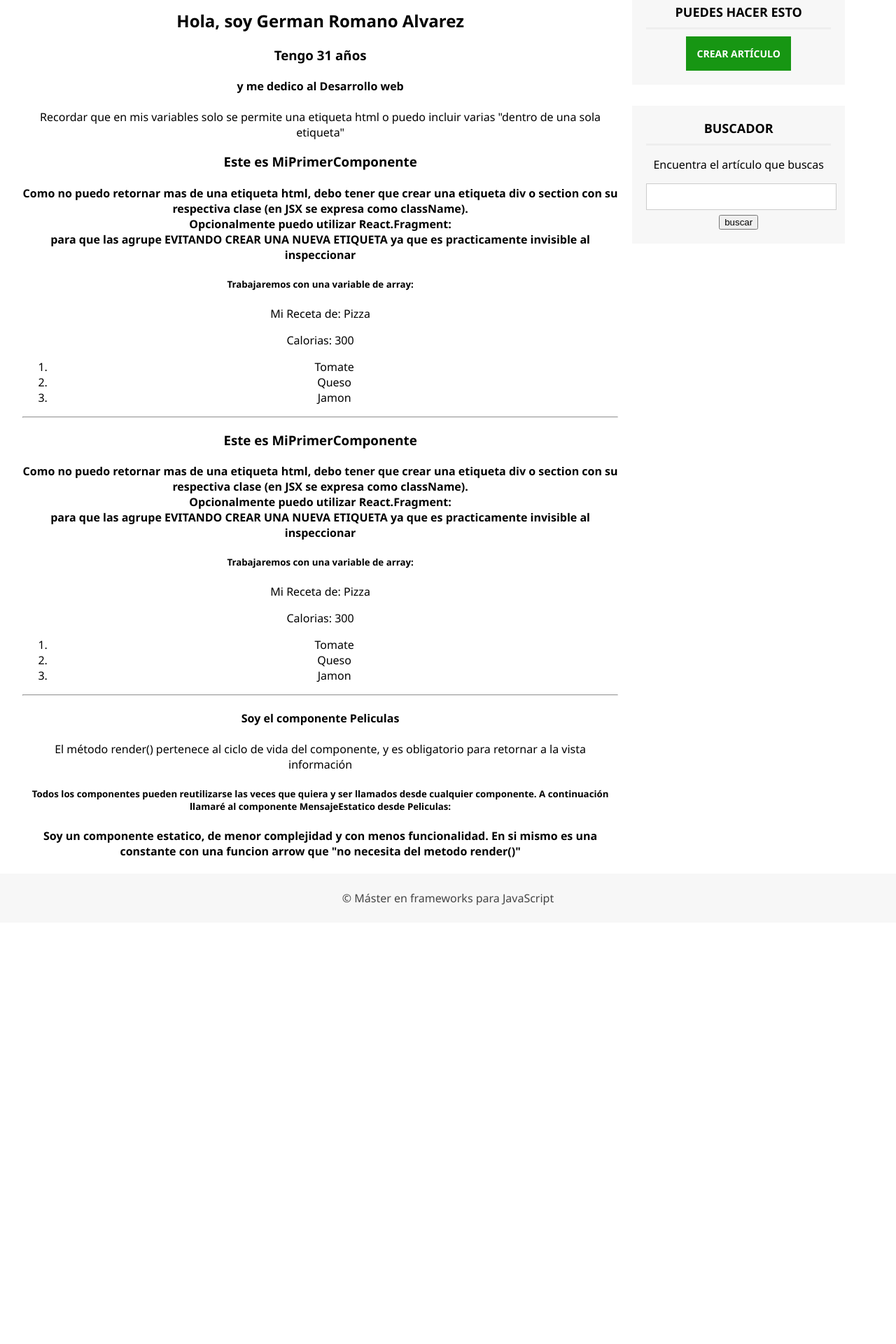
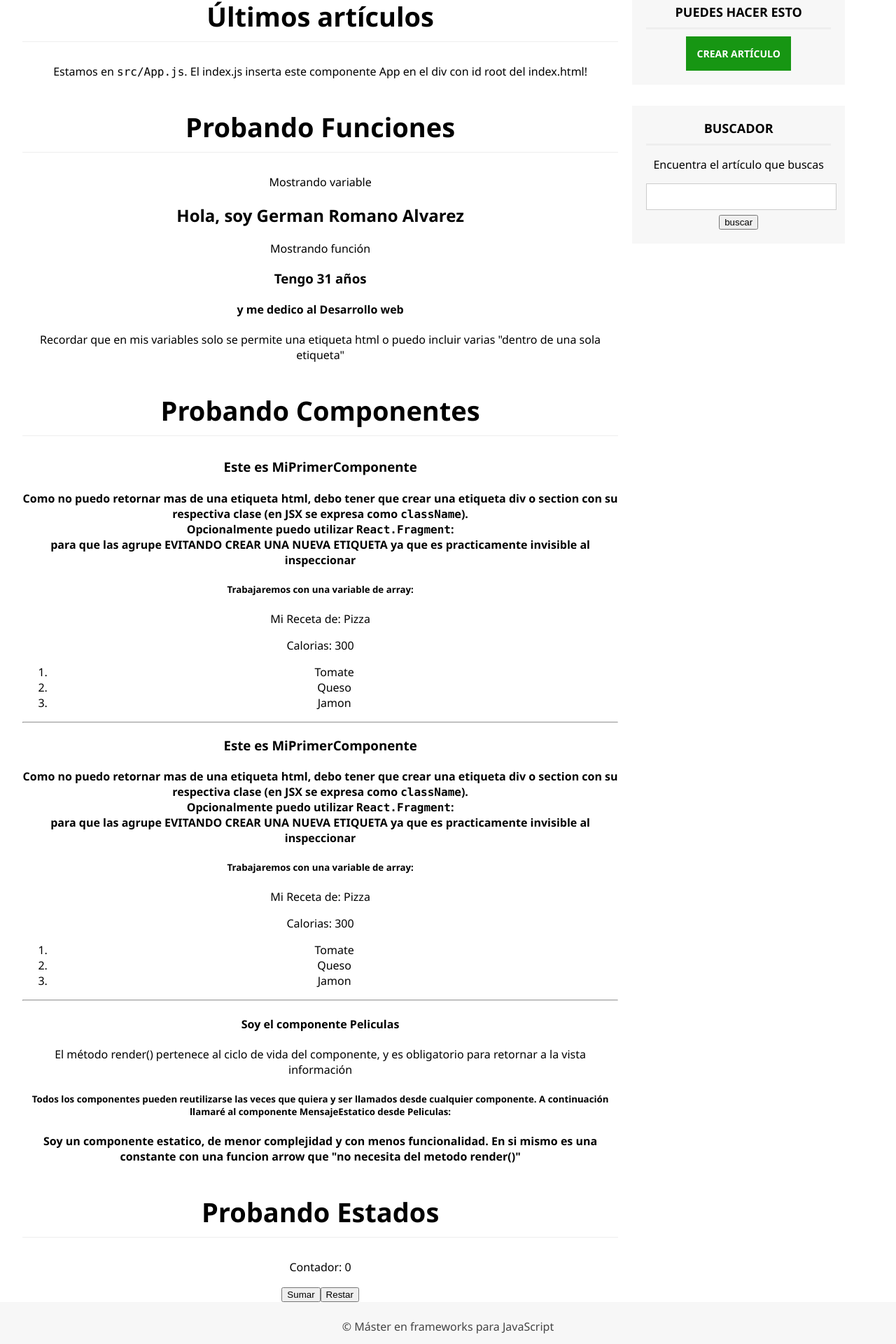
Before and after one commit to gromanoalvarez/React, a React (Create React App) app: page / in a window 1280 px wide. Shown: the part 521-2441 px from the top of the page at 70% size. Before the commit the page ends 1839 px from the top, so only its background shows below. Built offline with nearby package versions, Linux system fonts and the light colour scheme.

Commit message:
State o estados de propiedades para que estas se comporten de manera reactiva y dinamica en la vistat

```diff
--- a/src/components/MiPrimerComponente.js
+++ b/src/components/MiPrimerComponente.js
@@ -18,8 +18,8 @@ class MiPrimerComponente extends Component {
         <h4>
           Como no puedo retornar mas de una etiqueta html, debo tener que crear
           una etiqueta div o section con su respectiva clase (en JSX se expresa
-          como className). <br></br>
-          Opcionalmente puedo utilizar React.Fragment: <br></br>
+          como <code>className</code>). <br></br>
+          Opcionalmente puedo utilizar <code>React.Fragment</code>: <br></br>
           <React.Fragment>
             para que las agrupe EVITANDO CREAR UNA NUEVA ETIQUETA ya que es
             practicamente invisible al inspeccionar
--- a/src/components/SeccionPruebas.js
+++ b/src/components/SeccionPruebas.js
@@ -3,6 +3,22 @@ import MiPrimerComponente from "./MiPrimerComponente";
 import Peliculas from "./Peliculas";
 
 class SeccionPruebas extends Component {
+
+  contador = 0;
+
+  state = {
+        contador: 0
+  };
+
+  //El modo tradicional seria hacer el state en el constructor pero es mas largo:
+  // constructor(props){
+  //   super(props);
+  //   this.state = {
+  //     contador: 0
+  //   };
+  // }
+
+  //const HolaMundo = () => {} ////Otra manera de definir
   HolaMundo(profesion, edad) {
     const texto = (
       <div>
@@ -16,6 +32,22 @@ class SeccionPruebas extends Component {
     );
     return texto;
   }
+
+  sumar(e){
+    // this.contador = this.contador+1; || this.contador++; NO FUNCIONA PORQUE PARA QUE UNA VARIABLE SEA REACTIVA Y DINAMICA DEBO DECLARAR EL STATE ya que no puedo modificar su valor directamente en la vista de este modo
+    // this.state.contador = this.state.contador +1; NO FUNCIONA PORQUE DEBO UTILIZAR setEstate()
+    this.setState({
+      contador: (this.state.contador+1)
+    });
+  }
+  restar(e){
+    // this.contador = this.contador-1; || this.contador--; NO FUNCIONA PORQUE PARA QUE UNA VARIABLE SEA REACTIVA Y DINAMICA DEBO DECLARAR EL STATE ya que no puedo modificar su valor directamente en la vista de este modo
+    // this.state.contador = this.state.contador +1; NO FUNCIONA PORQUE DEBO UTILIZAR setEstate()
+    this.setState({
+      contador: (this.state.contador-1)
+    });
+  }
+
 
   render() {
     const nombre = "German Romano Alvarez";
@@ -41,22 +73,34 @@ class SeccionPruebas extends Component {
     return (
       <section id="content">
         {/* Para hacer un comentario en JSX debo usar {} y dentro comentar como js */}
-
+        <h2 className="subheader">Últimos artículos</h2>
         <p>
           Estamos en <code>src/App.js</code>. El index.js inserta este
           componente App en el div con id root del index.html!
         </p>
-        {alert(
+        {/* {alert(
           "En este componente App utilizo LENGUAJE JSX, donde puedo con {} meter javaScript"
-        )}
+        )} */}
+
+        <h2 className="subheader">Probando Funciones</h2>
+        <p>Mostrando variable</p>
         {presentacion}
+        <p>Mostrando función</p>
         {this.HolaMundo(profesion, edad)}
+
+        <h2 className="subheader">Probando Componentes</h2>
 
         <section className="componentes">
           <MiPrimerComponente />
           <MiPrimerComponente />
           <Peliculas />
         </section>
+
+        <h2 className="subheader">Probando Estados</h2>
+        <p>Contador: {this.state.contador}</p>
+        <input type="button" value="Sumar" onClick={this.sumar.bind(this)}></input>
+        <input type="button" value="Restar" onClick={this.restar.bind(this)}></input>
+
       </section>
     );
   }
```
